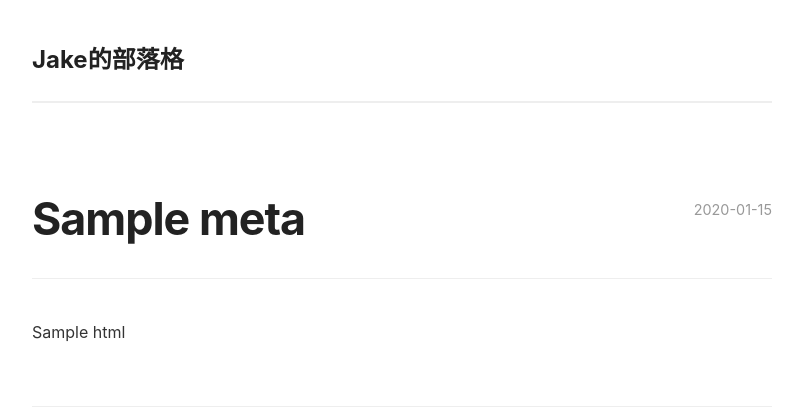
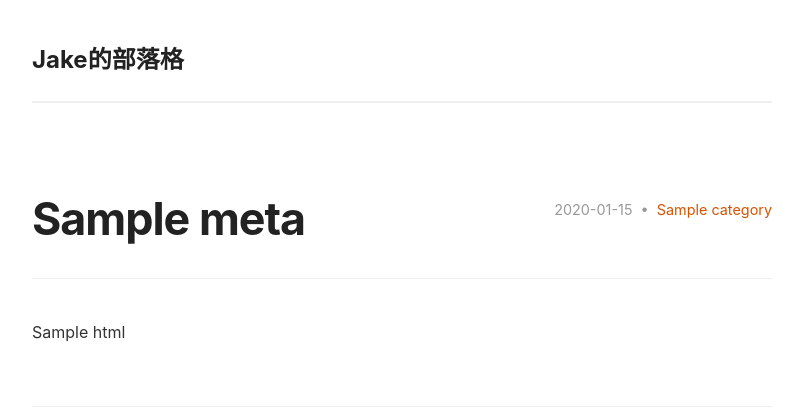
Before and after one commit to thatjakewang/Simple-Markdown-Blog, a Flask app: template templates/post.html in a window 1280 px wide. Shown: the top 420 px of the page, without its empty margins (238-1041 px from the left). Run offline with Flask 3, Linux system fonts and the light colour scheme; the template is opened without the code that fills it: most values are stand-ins (such as "Sample title", 1, 10 or a date in 2020).

Commit message:
新增分類功能：新增 category 模板和路由，為文章新增分類標籤

```diff
--- a/app.py
+++ b/app.py
@@ -97,18 +97,14 @@ def post(path):
     page = pages.get_or_404(path)
     return render_template('post.html', page=page)
 
-# API: Posts JSON for search modal
-@app.route('/api/posts')
-def get_posts_json():
-    posts_data = []
-    for p in get_sorted_posts():
-        posts_data.append({
-            'title': p.meta.get('title', ''),
-            'url': url_for('post', path=p.path),
-            'date': format_date_str(p.meta.get('date')),
-            'description': p.meta.get('description', ''),
-        })
-    return jsonify(posts_data)
+# Category
+@app.route('/category/<category_name>/')
+def category(category_name):
+    category_posts = [
+        p for p in get_sorted_posts()
+        if p.meta.get('category') == category_name
+    ]
+    return render_template('category.html', category_name=category_name, posts=category_posts)
 
 #404
 @app.errorhandler(404)
--- a/templates/post.html
+++ b/templates/post.html
@@ -8,6 +8,12 @@
         <h1>{{ page.meta.title }}</h1>
         <div class="post-meta">
             <span>{{ page.meta.date|strftime }}</span>
+            {% if page.meta.category %}
+            <span class="post-category">
+                &nbsp;•&nbsp;
+                <a href="{{ url_for('category', category_name=page.meta.category) }}">{{ page.meta.category }}</a>
+            </span>
+            {% endif %}
         </div>
     </header>
 
```
Also changed, not shown: posts/confusion-matrix.md (+1 -0 lines), posts/machine-learning-fundamentals.md (+1 -0 lines), posts/supervised-learning.md (+2 -1 lines), templates/category.html (added, +18 -0 lines).
